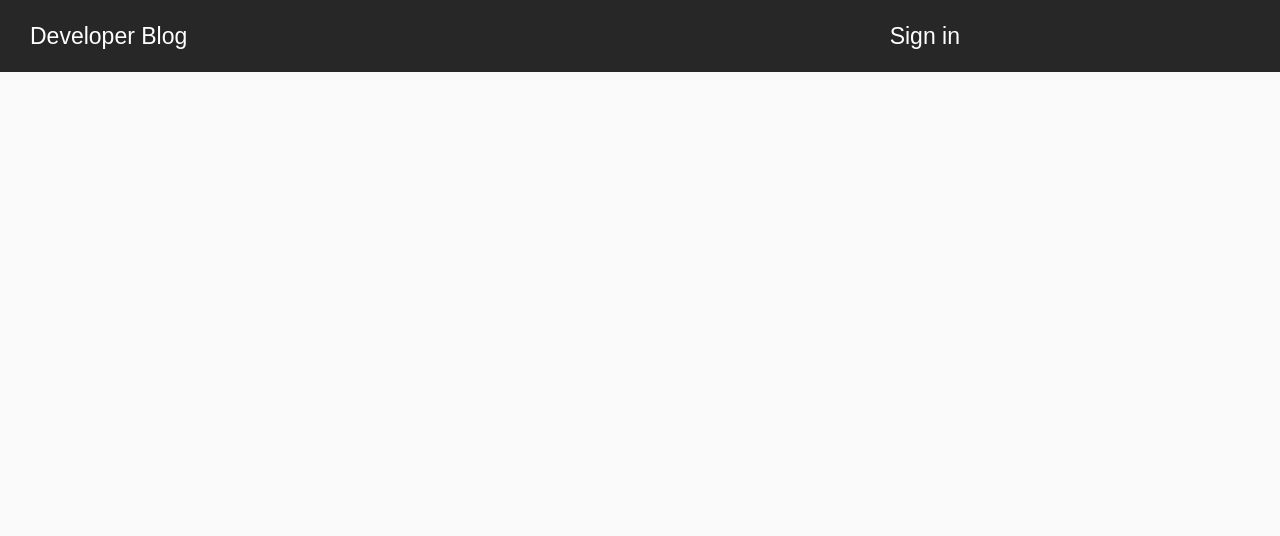
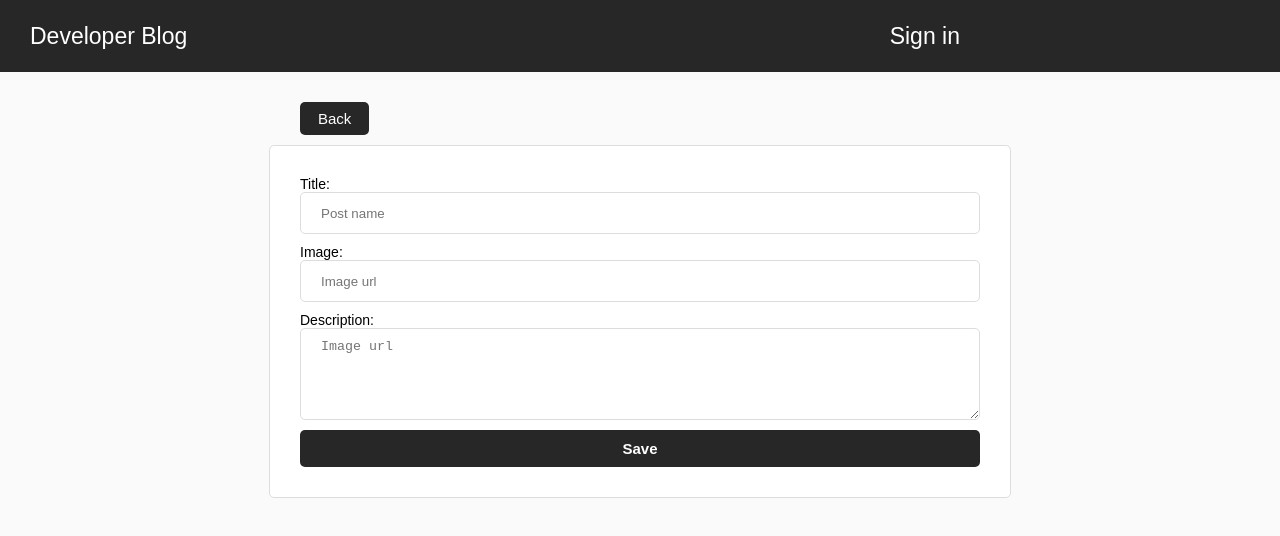
Before and after one commit to kevinaraujo/react-from-zero-advanced, a React (Create React App) app: page /dashboard/new in a window 1280 px wide. Shown: the top 536 px of the page. Built offline with nearby package versions, Linux system fonts and the light colour scheme; no server answers; sample sign-in values are in the browser's storage.

Commit message:
Added post register screen. Everything in this page is working. Changed readme file.

```diff
--- a/src/App.js
+++ b/src/App.js
@@ -1,6 +1,6 @@
 import React, {Component} from 'react';
 import { BrowserRouter, Switch, Route } from 'react-router-dom';
-import { Header, Home, Login, Dashboard, Register} from './components';
+import { Header, Home, Login, Dashboard, Register, New} from './components';
 import firebase from './firebase';
 import './App.css';
 import './global.css';
@@ -30,6 +30,7 @@ class App extends Component {
           <Route exact path="/login" component={Login}/>
           <Route exact path="/dashboard" component={Dashboard}/>
           <Route exact path="/register" component={Register}/>
+          <Route exact path="/dashboard/new" component={New}/>
         </Switch>
       </BrowserRouter>
     ) : (
--- /dev/null
+++ b/src/components/Dashboard/Example.jsx
@@ -0,0 +1,12 @@
+import React from 'react';
+
+export const Example = (props) => {
+
+    return (
+        <div>-{props.title}</div>
+    )
+};
+
+Example.defaultProps = {
+    title: 'HIII'
+};
--- a/src/components/Dashboard/index.js
+++ b/src/components/Dashboard/index.js
@@ -2,6 +2,7 @@ import React, {Component} from 'react';
 import {Link, withRouter} from 'react-router-dom';
 import firebase from './../../firebase';
 import './dashboard.css';
+import {Example} from './Example';
 
 class Dashboard extends Component {
 
@@ -12,6 +13,7 @@ class Dashboard extends Component {
         };
         this.logout = this.logout.bind(this);
     }
+
     async componentDidMount() {
         if(!firebase.getCurrent()) {
             this.props.history.replace('/login');
@@ -43,6 +45,7 @@ class Dashboard extends Component {
                     <h1>Hi {this.state.name}</h1>
                     <Link to="/dashboard/new">New Post</Link>
                 </div>
+                <Example title={'BYEE'}/>
                 <p>Logged as: {email}</p>
                 <button onClick={() => this.logout()}>Log out</button>
             </div>
--- a/src/components/Home/index.js
+++ b/src/components/Home/index.js
@@ -21,7 +21,7 @@ class Home extends Component {
                     description: childItem.val().description,
                     author: childItem.val().author
                 });
-
+                state.posts.reverse();
                 this.setState(state);
             });
         });
--- /dev/null
+++ b/src/components/New/index.js
@@ -0,0 +1,74 @@
+import React, { Component } from 'react';
+import {Link, withRouter} from 'react-router-dom';
+import './new.css';
+import firebase from './../../firebase';
+
+class New extends Component {
+    constructor(props) {
+        super(props);
+
+        this.state = {
+            title: '',
+            image: '',
+            description: '',
+            error: ''
+        };
+
+        this.save = this.save.bind(this);
+    }
+
+    componentDidMount() {
+        if(!firebase.getCurrent()) {
+            this.props.history.replace('/login');
+            return null;
+        }
+    }
+
+    save = async (e) => {
+        e.preventDefault();
+
+        if (this.state.title !== '' && this.state.image !== '' && this.state.description) {
+            let posts = firebase.app.ref('posts');
+            let key = posts.push().key;
+
+            posts.child(key).set({
+                title: this.state.title,
+                image: this.state.image,
+                description: this.state.description,
+                author: localStorage.name
+            });
+
+            this.props.history.push('/dashboard');
+        } else {
+            this.setState({error: 'Fill out all inputs!'});
+        }
+    }
+
+    render() {
+        return (
+            <div>
+                <header id="new">
+                    <Link to="/dashboard">Back</Link>
+                </header>
+                <form id="new-post" onSubmit={this.save}>
+                    <span>{this.state.error}</span>
+                    <label>Title:</label>
+                    <input type="text" placeholder="Post name" value={this.state.title}
+                    onChange={e => this.setState({title: e.target.value})} />
+
+                    <label>Image:</label>
+                    <input type="text" placeholder="Image url" value={this.state.image}
+                    onChange={e => this.setState({image: e.target.value})} />
+
+                    <label>Description:</label>
+                    <textarea placeholder="Image url" value={this.state.description}
+                    onChange={e => this.setState({description: e.target.value})}/>
+
+                    <button type="submit" >Save</button>
+                </form>
+            </div>
+        );
+    }
+}
+
+export default withRouter(New);
--- /dev/null
+++ b/src/components/New/new.css
@@ -0,0 +1,66 @@
+header#new {
+    width: 100%;
+    max-width: 680px;
+    display: flex;
+    flex-direction: column;
+    align-items: flex-start;
+    margin: 30px auto 10px;
+}
+
+header#new a {
+    background: #272727;
+    padding: 8px 18px 8px;
+    border-radius: 5px;
+    color: #fff;
+    text-decoration: none;
+    font-size: 15px;
+}
+
+form#new-post {
+    background: #fff;
+    width: 100%;
+    max-width: 680px;
+    margin:0px auto 0px;
+    padding: 30px;
+    border: 1px solid #ddd;
+    border-radius: 5px;
+    display: flex;
+    flex-direction: column;
+}
+
+form#new-post span{
+    text-align: center;
+    color: #ff0000;
+    font-size: 15px;
+}
+
+form#new-post input{
+    margin-bottom: 10px;
+}
+
+form#new-post input[type=text]{
+    height: 40px;
+    border-radius: 5px;
+    border: 1px solid #ddd;
+    padding: 0 20px;
+}
+
+form#new-post textarea {
+    height: 80px;
+    border-radius: 5px;
+    border: 1px solid #ddd;
+    padding: 0 20px;
+    margin-bottom: 10px;
+    padding-top: 10px;
+}
+
+form#new-post button {
+    padding: 10px 20px;
+    border-radius: 5px;
+    border: 0px;
+    background: #272727;
+    color: #fff;
+    font-weight: bold;
+    font-size: 15px;
+    cursor: pointer;
+}
--- a/src/components/index.js
+++ b/src/components/index.js
@@ -3,11 +3,13 @@ import Home from './Home';
 import Login from './Login';
 import Dashboard from './Dashboard';
 import Register from './Register';
+import New from './New';
 
 export {
     Header,
     Home,
     Login,
     Dashboard,
-    Register
+    Register,
+    New
 };
--- a/src/firebase.js
+++ b/src/firebase.js
@@ -17,6 +17,7 @@ class Firebase {
     constructor() {
         app.initializeApp(firebaseConfig);
 
+        //MAKING database AVAILABLE FOR OUTSIDE
         this.app = app.database();
     }
 
```
Also changed, not shown: 1 other file (tests, documents, lock files or other folders).
